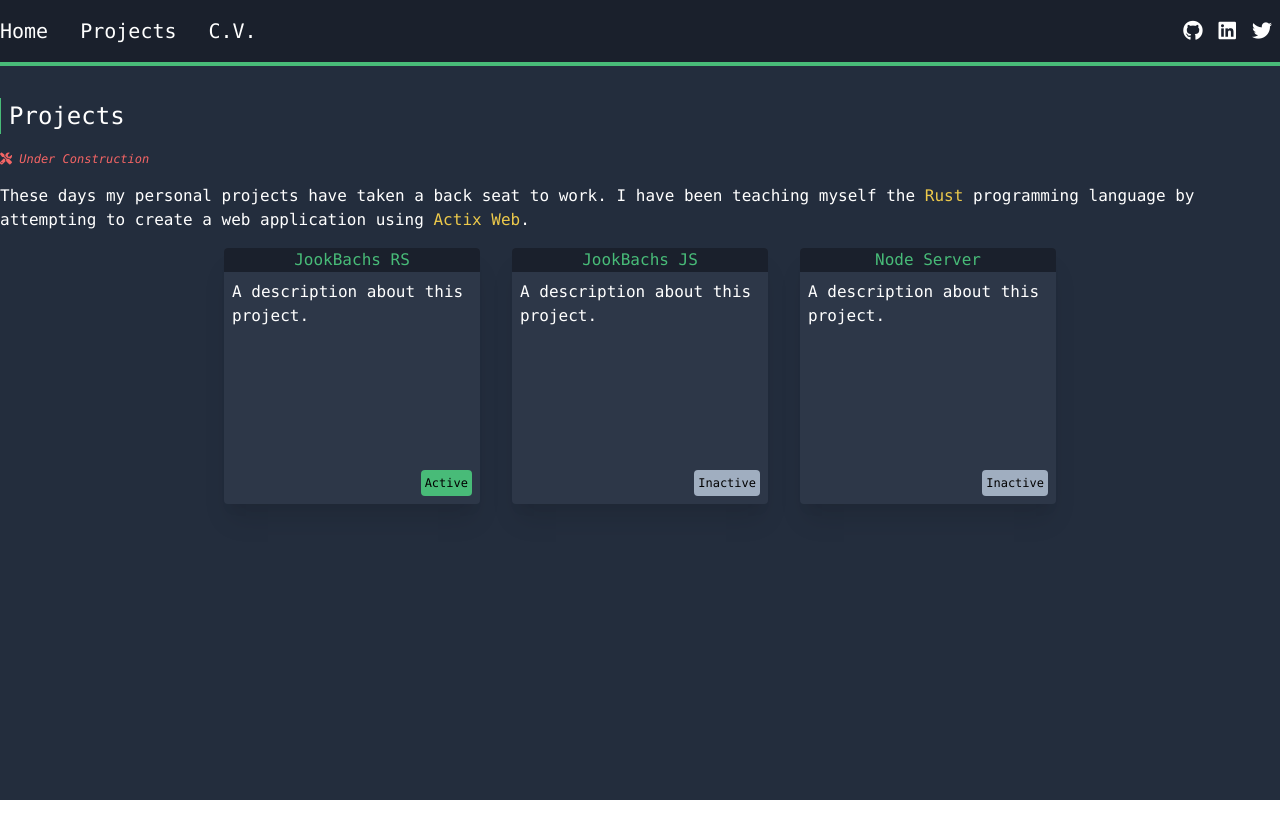
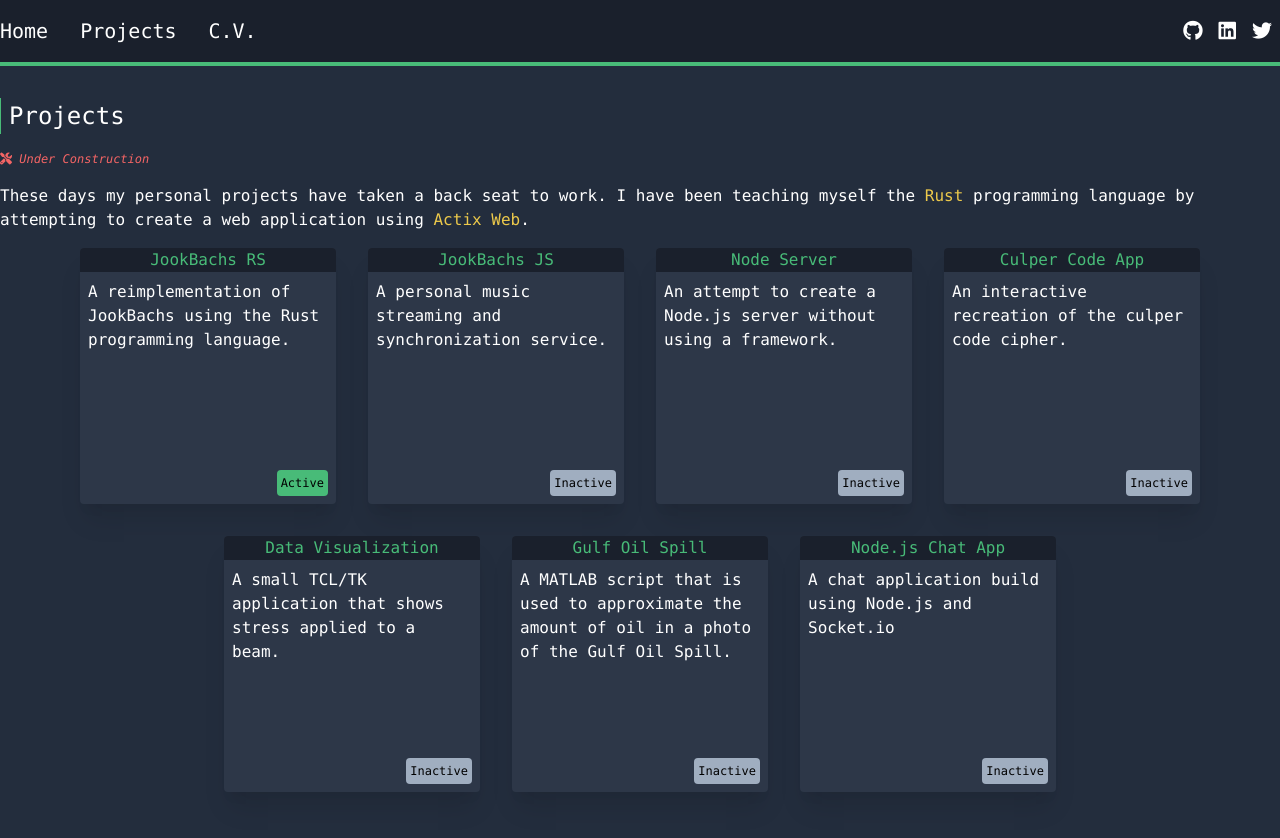
Before and after one commit to rlcurrall/personal-website, a Vue app: page /projects in a window 1280 px wide. Before the commit the page ends 800 px from the top, so only its background shows below. Built offline with nearby package versions, Linux system fonts and the light colour scheme.

Commit message:
Update projects

```diff
--- a/src/data/projects.json
+++ b/src/data/projects.json
@@ -1,20 +1,44 @@
 [
     {
         "title": "JookBachs RS",
-        "url": "/",
-        "description": "A description about this project.",
+        "url": "https://gitlab.com/sand-shark/jookbachs-rs",
+        "description": "A reimplementation of JookBachs using the Rust programming language.",
         "status": "Active"
     },
     {
         "title": "JookBachs JS",
-        "url": "/",
-        "description": "A description about this project.",
+        "url": "https://gitlab.com/sand-shark/jookbachs-js",
+        "description": "A personal music streaming and synchronization service.",
         "status": "Inactive"
     },
     {
         "title": "Node Server",
-        "url": "/",
-        "description": "A description about this project.",
+        "url": "https://gitlab.com/rlcurrall/purenodeserver",
+        "description": "An attempt to create a Node.js server without using a framework.",
+        "status": "Inactive"
+    },
+    {
+        "title": "Culper Code App",
+        "url": "https://github.com/rlcurrall/CulperCodeApp",
+        "description": "An interactive recreation of the culper code cipher.",
+        "status": "Inactive"
+    },
+    {
+        "title": "Data Visualization",
+        "url": "https://github.com/rlcurrall/DataVisualization",
+        "description": "A small TCL/TK application that shows stress applied to a beam.",
+        "status": "Inactive"
+    },
+    {
+        "title": "Gulf Oil Spill",
+        "url": "https://github.com/rlcurrall/Gulf_Spill",
+        "description": "A MATLAB script that is used to approximate the amount of oil in a photo of the Gulf Oil Spill.",
+        "status": "Inactive"
+    },
+    {
+        "title": "Node.js Chat App",
+        "url": "https://github.com/rlcurrall/Chat_App",
+        "description": "A chat application build using Node.js and Socket.io",
         "status": "Inactive"
     }
 ]
--- a/src/views/Projects/components/ProjectCard.vue
+++ b/src/views/Projects/components/ProjectCard.vue
@@ -5,6 +5,7 @@
             rounded border-0 text-white shadow-xl hover:no-underline scale-up-center
           "
     :href="project.url"
+    target="_blank"
   >
     <div class="bg-gray-900 w-full text-center text-green-500">
       {{ project.title }}
```
Also changed, not shown: 1 other file (tests, documents, lock files or other folders).
